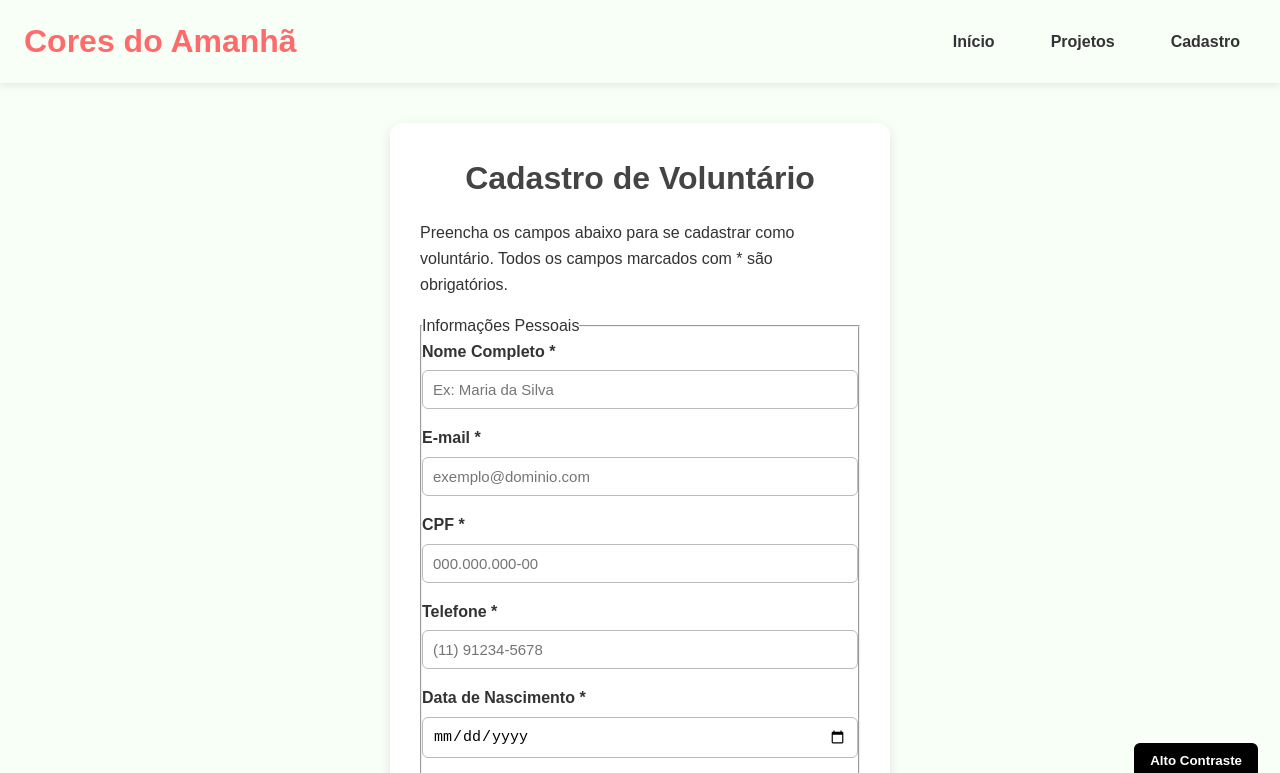
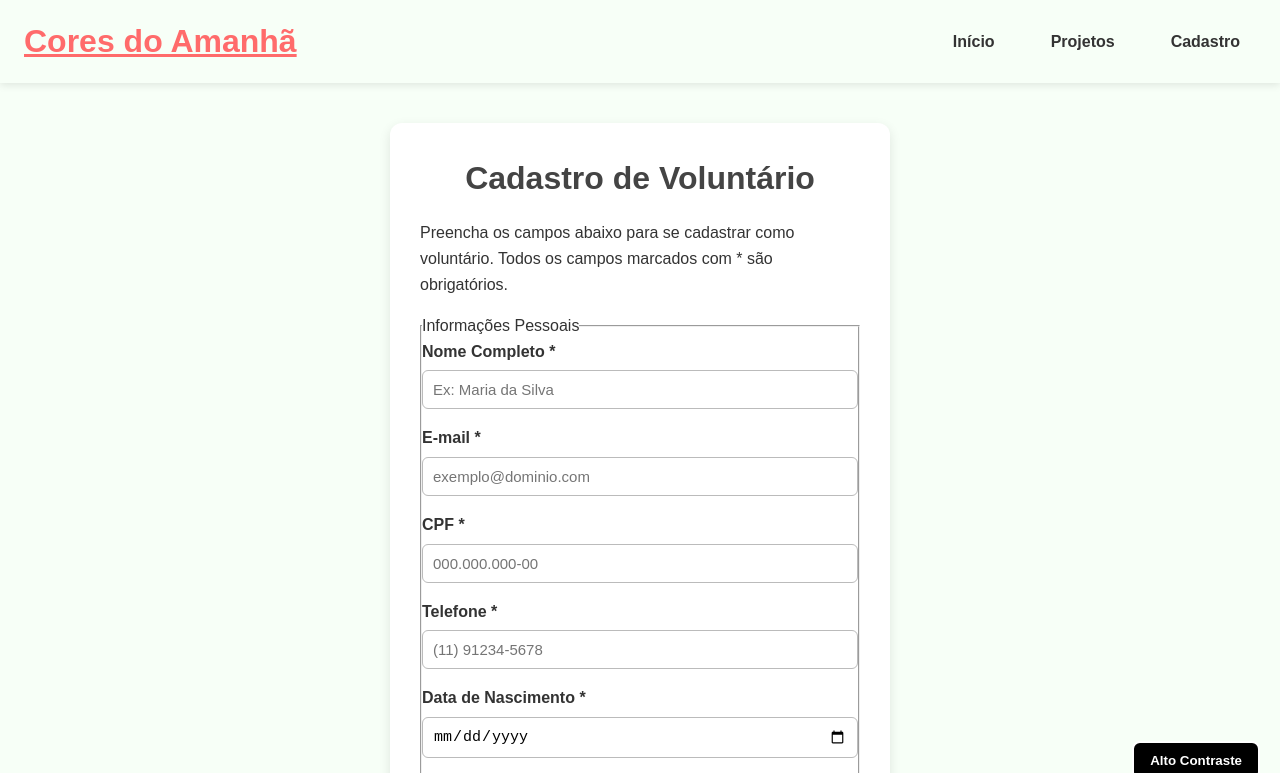
Before and after one commit to JohnathanRodrigues89/site-ong-cores-do-amanh-, a plain HTML site: page docs/cadastro.html in a window 1280 px wide. Shown: the top 773 px of the page. Drawn offline with Linux system fonts and the light colour scheme.

Commit message:
Update navbar structure and accessibility attributes

```diff
--- a/docs/cadastro.html
+++ b/docs/cadastro.html
@@ -9,8 +9,8 @@
 <body>
 
 <header class="page-header">
-  <nav class="navbar">
-    <div class="navbar__brand">Cores do Amanhã</div>
+  <nav class="navbar" aria-label="Menu principal">
+      <a href="index.html" class="navbar__brand">Cores do Amanhã</a>
     <button class="hamburger" aria-label="Abrir menu">
       <span class="bar"></span>
       <span class="bar"></span>
```
